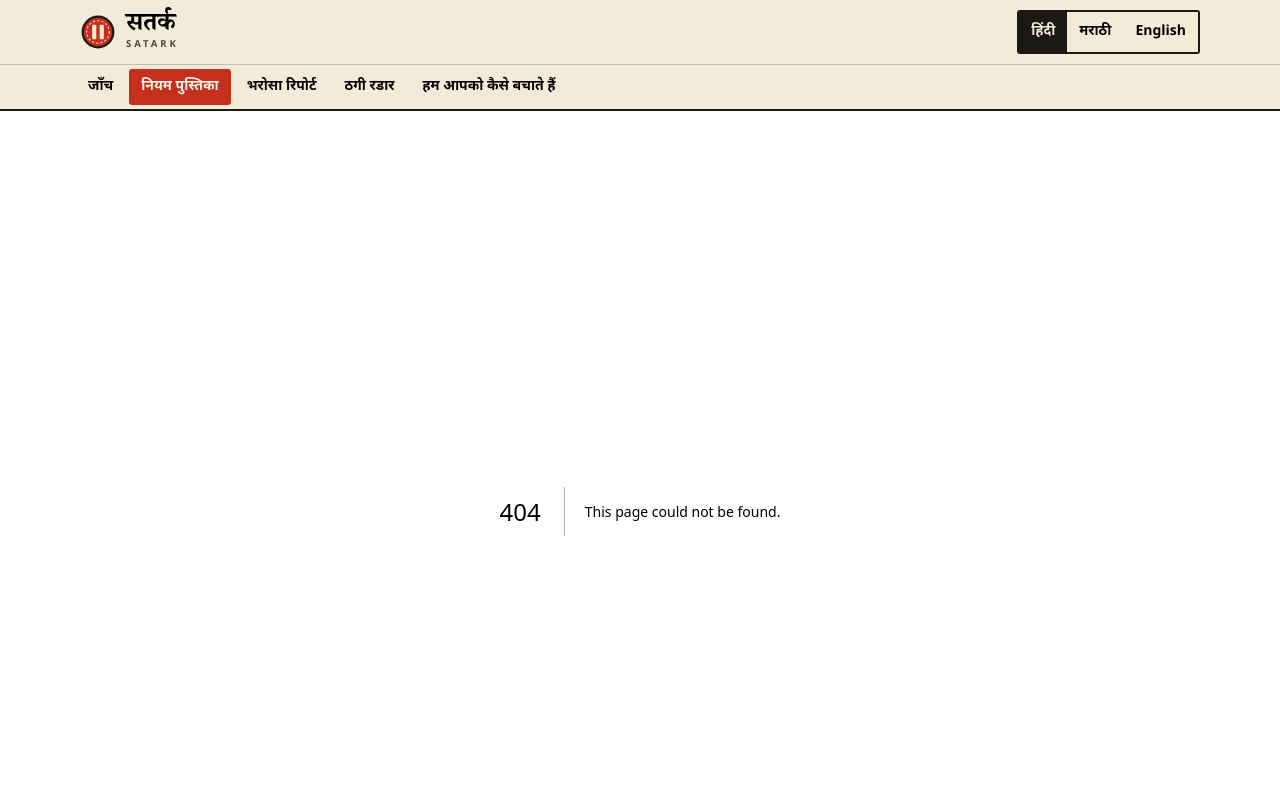
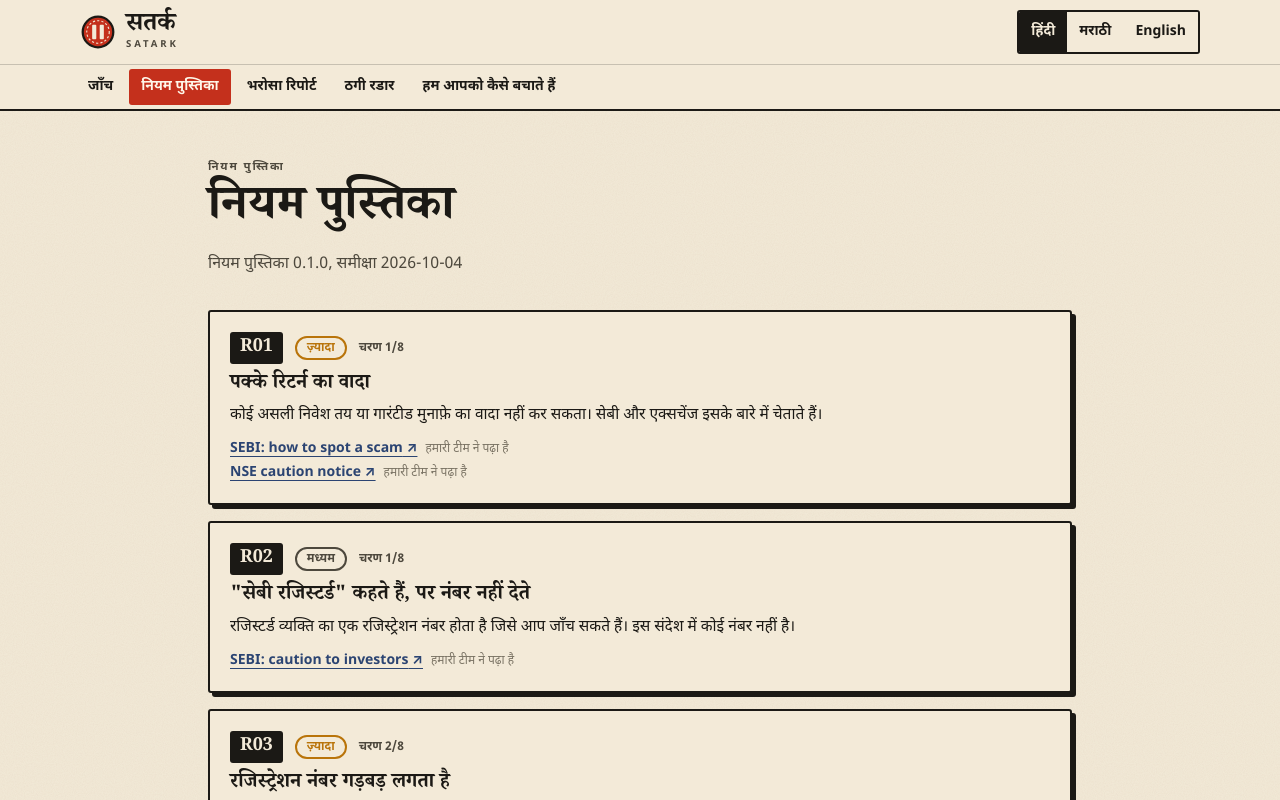
Before and after one commit to Cray749/Sangyan-Hackathon_Satark, a Next.js app: page /rules in a window 1280 px wide. Before the commit this address had no page. Shown: the top 800 px of the page. Built offline with nearby package versions, Linux system fonts and the light colour scheme.

Commit message:
feat: add the open rule book page with every rule and its official source

```diff
--- /dev/null
+++ b/app/rules/page.tsx
@@ -0,0 +1,63 @@
+"use client";
+
+import { ruleBook } from "@/engine/rulebook";
+import { fill } from "@/i18n";
+import { useLang } from "@/lib/lang";
+
+// The open rule book. Anyone can read every rule and the official page behind it.
+// "Regulation as code": when a new advisory comes out, a rule is one more entry in the json file.
+
+const SEV_COLOR = { S: "var(--stamp)", H: "var(--amber)", M: "var(--ink-2)" } as const;
+
+export default function RulesPage() {
+  const { t } = useLang();
+
+  return (
+    <div className="mx-auto max-w-4xl px-4 py-8 sm:py-12">
+      <p className="kicker">{t.app.nav.rules}</p>
+      <h1 className="serif mt-1 text-4xl font-black leading-tight sm:text-5xl">{t.app.nav.rules}</h1>
+      <p className="mt-3 max-w-2xl text-ink-2">
+        {fill(t.ui.ruleBookDate, { version: ruleBook.version, date: ruleBook.lastReviewed })}
+      </p>
+
+      <ol className="mt-8 space-y-4">
+        {ruleBook.rules.map((rule) => {
+          const words = t.rules[rule.id];
+          return (
+            <li key={rule.id} id={rule.id} className="notice scroll-mt-40 p-4 sm:p-5">
+              <div className="flex flex-wrap items-center gap-3">
+                <span className="serif rounded-[3px] bg-ink px-2.5 py-0.5 text-lg font-black text-paper">{rule.id}</span>
+                <span
+                  className="rounded-full border-2 px-2.5 py-0.5 text-xs font-extrabold"
+                  style={{ borderColor: SEV_COLOR[rule.severity], color: SEV_COLOR[rule.severity] }}
+                >
+                  {t.ui.severity[rule.severity]}
+                </span>
+                {rule.stage && (
+                  <span className="text-xs font-bold text-ink-2">{fill(t.ui.stageLabel, { n: rule.stage })}</span>
+                )}
+              </div>
+              <h2 className="serif mt-2 text-xl font-black leading-snug">{words.title}</h2>
+              <p className="mt-1 text-[0.97rem]">{words.why}</p>
+              <ul className="mt-3 space-y-1 text-sm">
+                {rule.sources.map((s) => (
+                  <li key={s.url}>
+                    <a
+                      href={s.url}
+                      target="_blank"
+                      rel="noopener noreferrer"
+                      className="font-bold text-blue-ink underline underline-offset-4"
+                    >
+                      {s.label} ↗
+                    </a>
+                    <span className="ml-2 text-xs text-ink-3">{rule.status === "P" ? t.ui.verified : t.ui.trustedSource}</span>
+                  </li>
+                ))}
+              </ul>
+            </li>
+          );
+        })}
+      </ol>
+    </div>
+  );
+}
```
